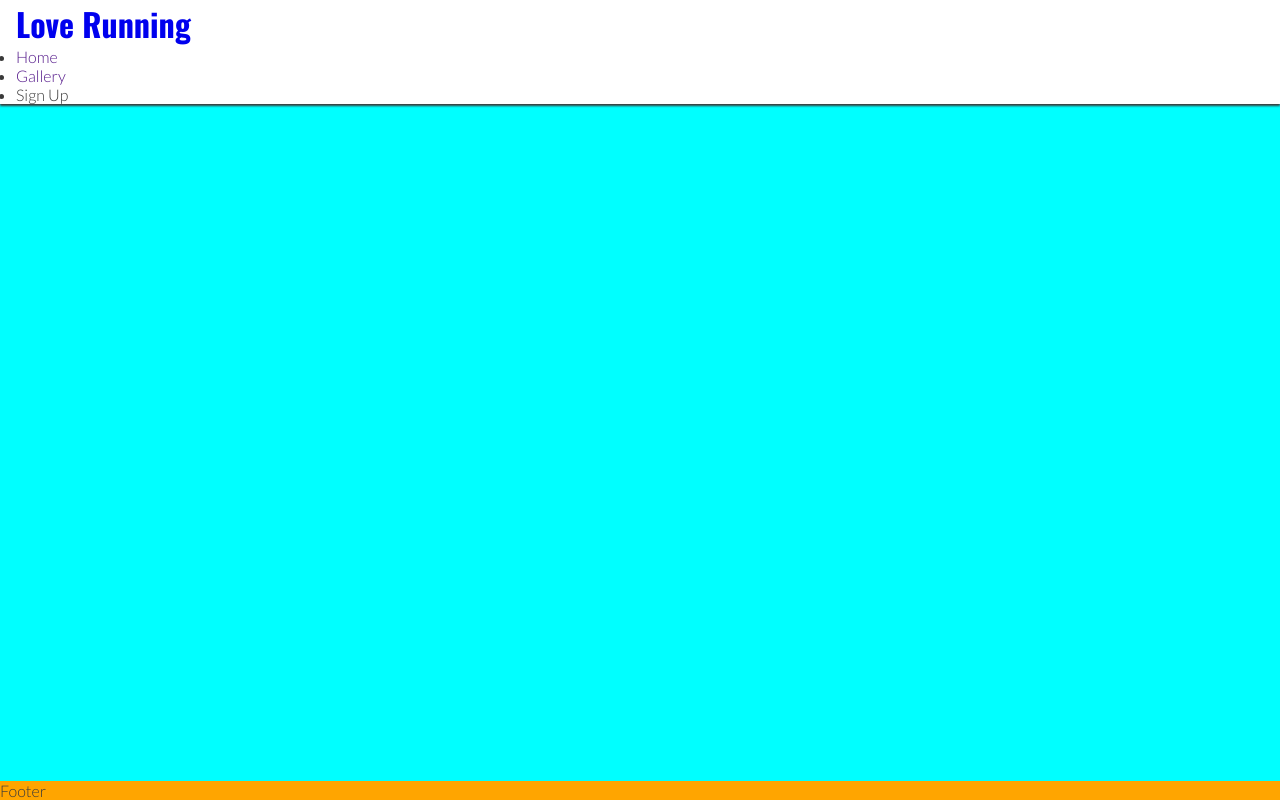
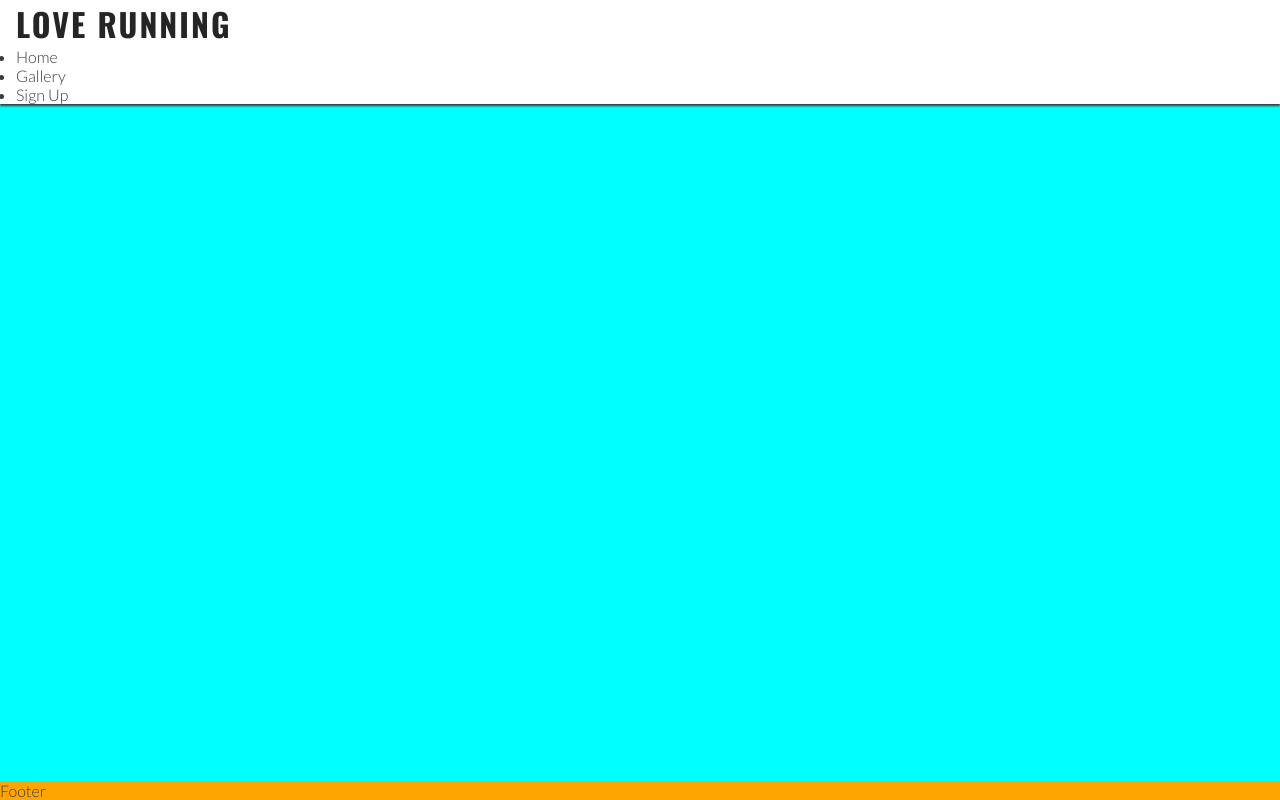
Before and after one commit to RaymondBrien/love-running, a plain HTML site: page index.html in a window 1280 px wide. Drawn offline with nearby package versions, Linux system fonts and the light colour scheme.

Commit message:
style header text

```diff
--- a/assets/css/style.css
+++ b/assets/css/style.css
@@ -31,10 +31,14 @@ header {
 
 header a {
     text-decoration: none;
+    color: inherit;
 }
 
 h1 {
     font-family: "Oswald", sans-serif;
+    text-transform: uppercase;
+    letter-spacing: 2px;
+    color: #252525;
 }
 /* Main Body */
 main {
```
